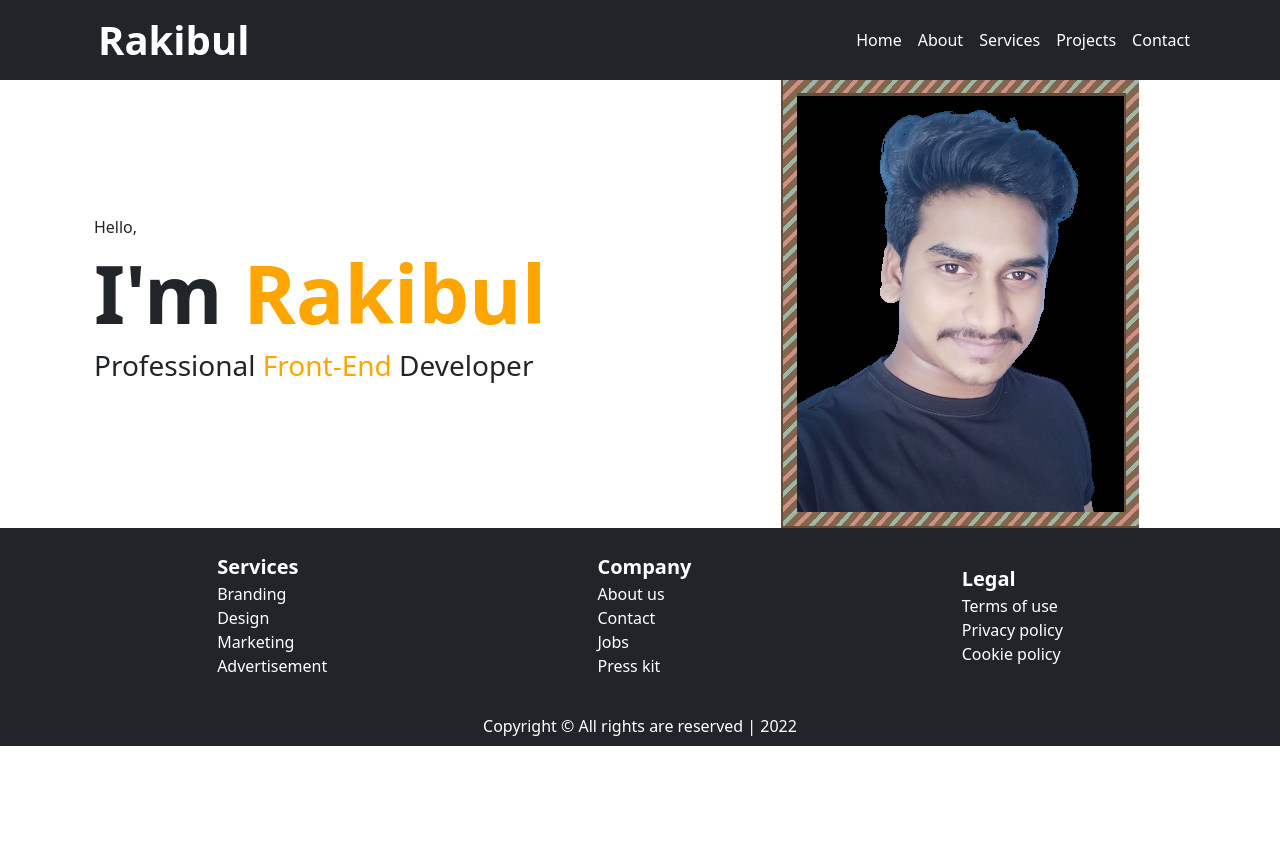
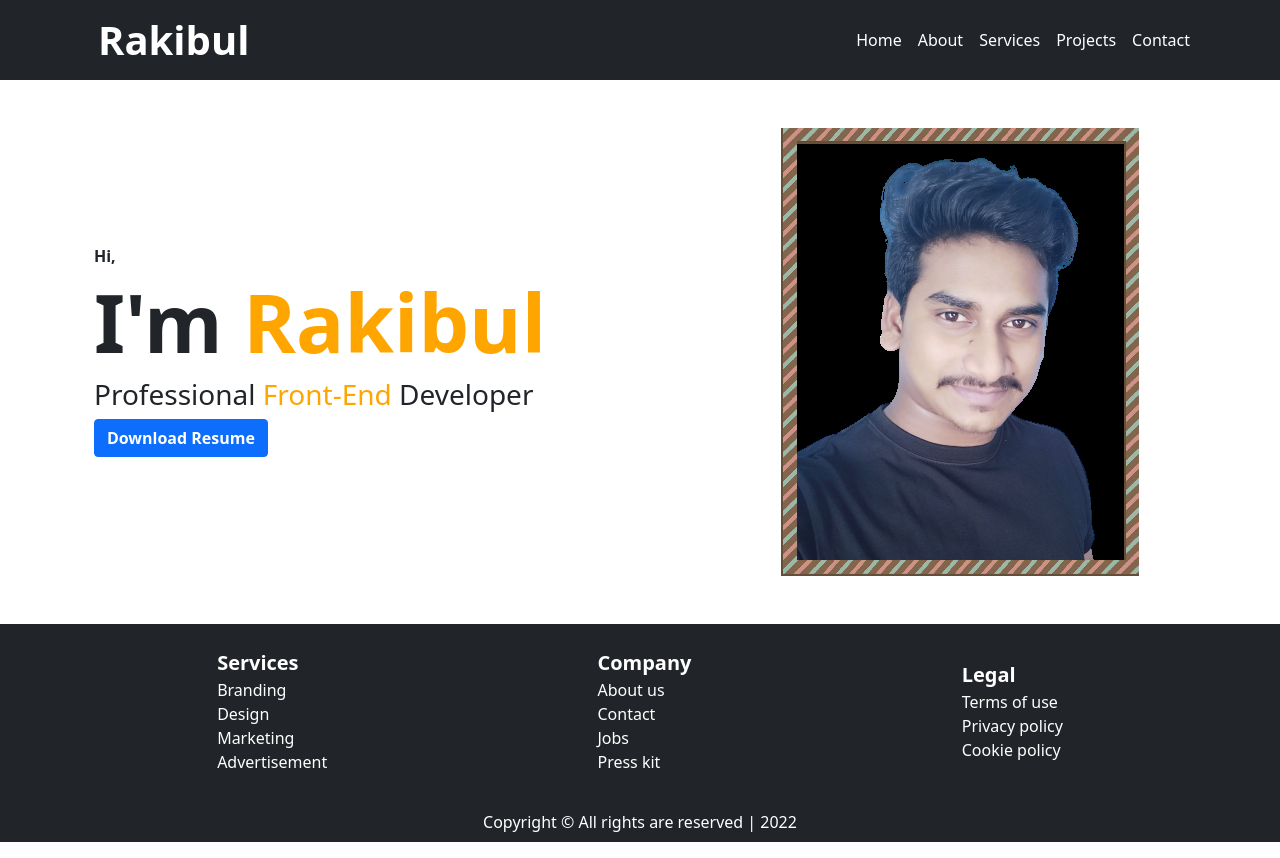
Before and after one commit to coderrakibul/personal-portfolio, a React (Create React App) app: page / in a window 1280 px wide. Before the commit the page ends 800 px from the top, so only its background shows below. Built offline with nearby package versions, Linux system fonts and the light colour scheme.

Commit message:
banner updated

```diff
--- a/src/pages/Home/Banner.js
+++ b/src/pages/Home/Banner.js
@@ -1,8 +1,22 @@
 import React from 'react';
+import Image from '../../images/banner.png';
 
 const Banner = () => {
     return (
-        <div>
+        <div className='row d-flex g-0'>
+            <div className='col-lg-6 col-md-6 col-12 d-flex justify-content-center align-items-center'>
+                <div className='mb-5 mb-md-0 mb-lg-0'>
+                    <h6 className='fw-bold'>Hi,</h6>
+                    <h1 className=' display-1 fw-bold'>I'm <span className='text-color'>Rakibul</span></h1>
+                    <h3>Professional <span className='text-color '>Front-End </span> Developer</h3>
+                    <button className='btn btn-primary'><a className='text-white fw-bold text-decoration-none' href="Rakibul-Resume.pdf" download="Rakibul-Resume.pdf">Download Resume</a></button>
+                </div>
+
+            </div>
+
+            <div className='col-lg-6 col-md-6 col-12 d-flex justify-content-center'>
+                <img className='img-fluid' src={Image} alt="banner" />
+            </div>
 
         </div>
     );
--- a/src/pages/Home/Home.js
+++ b/src/pages/Home/Home.js
@@ -1,24 +1,13 @@
 import React from 'react';
-import Banner from '../../images/banner.png';
+import Banner from './Banner';
+
 
 const Home = () => {
 
     return (
-        <div className='row d-flex g-0'>
-            <div className='col-lg-6 col-md-6 col-12 d-flex justify-content-center align-items-center'>
-                <div>
-                    <h6 className=''>Hello,</h6>
-                    <h1 className=' display-1 fw-bold'>I'm <span className='text-color'>Rakibul</span></h1>
-                    <h3>Professional <span className='text-color '>Front-End </span> Developer</h3>
-                </div>
-
-            </div>
-
-            <div className='col-lg-6 col-md-6 col-12 d-flex justify-content-center'>
-                <img className='img-fluid' src={Banner} alt="banner" />
-            </div>
-
-        </div>
+       <div className='mt-5 mb-5'>
+        <Banner></Banner>
+       </div>
     );
 };
 
--- a/src/pages/Shared/Header.js
+++ b/src/pages/Shared/Header.js
@@ -5,7 +5,7 @@ import { Link } from 'react-router-dom';
 
 const Header = () => {
   return (
-    <Navbar collapseOnSelect expand="lg" bg="dark" variant="dark">
+    <Navbar sticky="top" collapseOnSelect expand="lg" bg="dark" variant="dark">
       <Container>
         <Nav.Link className='text-white fw-bold display-6' as={Link} to="/"> Rakibul</Nav.Link>
         <Navbar.Toggle aria-controls="responsive-navbar-nav" />
```
